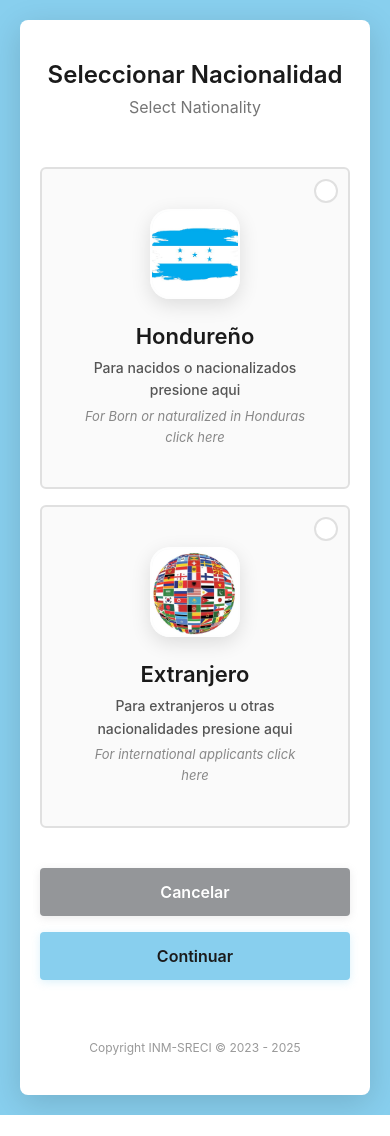
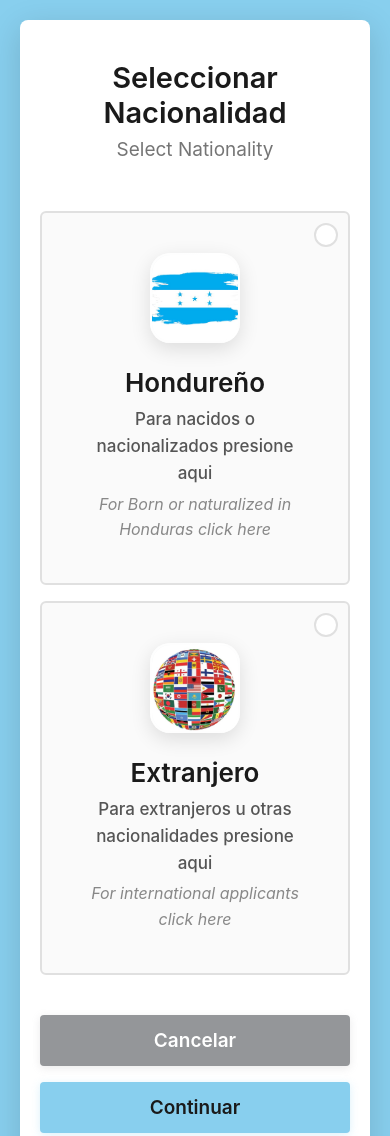
Before and after one commit to jmanzur1990/demo-seleccion-tipo-solicitante, a plain HTML site: page index.html in a window 390 px wide. Shown: the top 1136 px of the page. Before the commit the page ends 1115 px from the top, so only its background shows below. Drawn offline with Linux system fonts and the light colour scheme; a web font is replaced by a local one.

Commit message:
Incrementar tamaño de texto 20% para mejor legibilidad
- Título principal: 32px → 38px (+20%)
- Subtítulo: 16px → 19px (+20%)
- Títulos de tarjetas: 22px → 26px (+20%)
- Descripción: 14px → 17px (+20%)
- Texto inglés: 13px → 16px (+20%)
- Botones: 16px → 19px (+20%)
- Footer: 12px → 14px (+20%)
- Responsive: 24px → 29px (+20%)

Mejora la accesibilidad y legibilidad en todos los dispositivos

```diff
--- a/index.html
+++ b/index.html
@@ -39,14 +39,14 @@
         }
 
         .header h1 {
-            font-size: 32px;
+            font-size: 38px;
             color: #1a1a1a;
             margin-bottom: 8px;
             font-weight: 600;
         }
 
         .header p {
-            font-size: 16px;
+            font-size: 19px;
             color: #757575;
             font-weight: 400;
         }
@@ -192,7 +192,7 @@
         }
 
         .card-title {
-            font-size: 22px;
+            font-size: 26px;
             font-weight: 600;
             color: #1a1a1a;
             margin-bottom: 8px;
@@ -209,7 +209,7 @@
         }
 
         .card-description {
-            font-size: 14px;
+            font-size: 17px;
             color: #666;
             line-height: 1.6;
             font-weight: 400;
@@ -228,7 +228,7 @@
             display: block;
             color: #888;
             font-style: italic;
-            font-size: 13px;
+            font-size: 16px;
         }
 
         .checkmark {
@@ -272,7 +272,7 @@
 
         button {
             padding: 14px 40px;
-            font-size: 16px;
+            font-size: 19px;
             font-weight: 600;
             border: none;
             border-radius: 4px;
@@ -312,7 +312,7 @@
             text-align: center;
             margin-top: 40px;
             padding-top: 20px;
-            font-size: 12px;
+            font-size: 14px;
             color: #999;
         }
 
@@ -322,7 +322,7 @@
             }
 
             .header h1 {
-                font-size: 24px;
+                font-size: 29px;
             }
 
             .options-grid {
```
